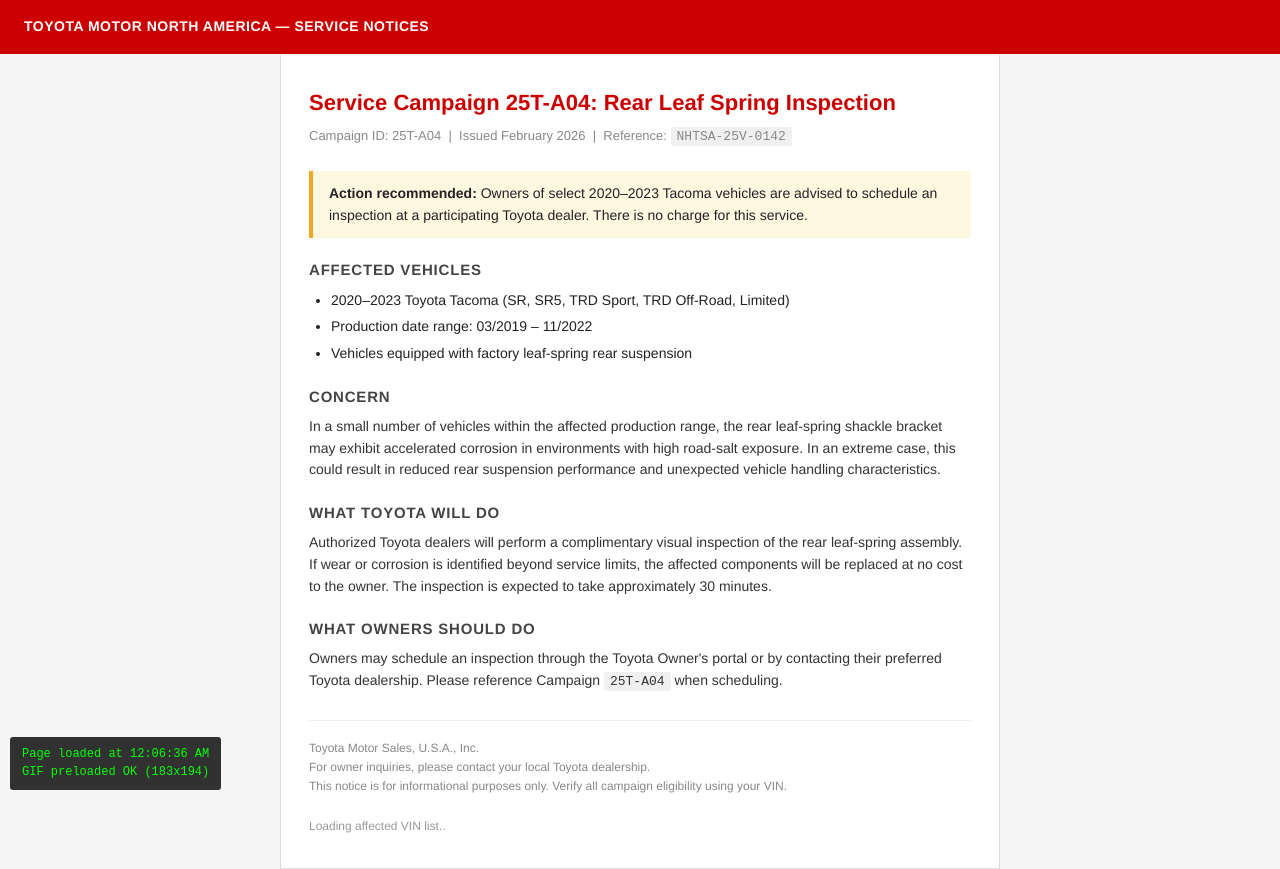
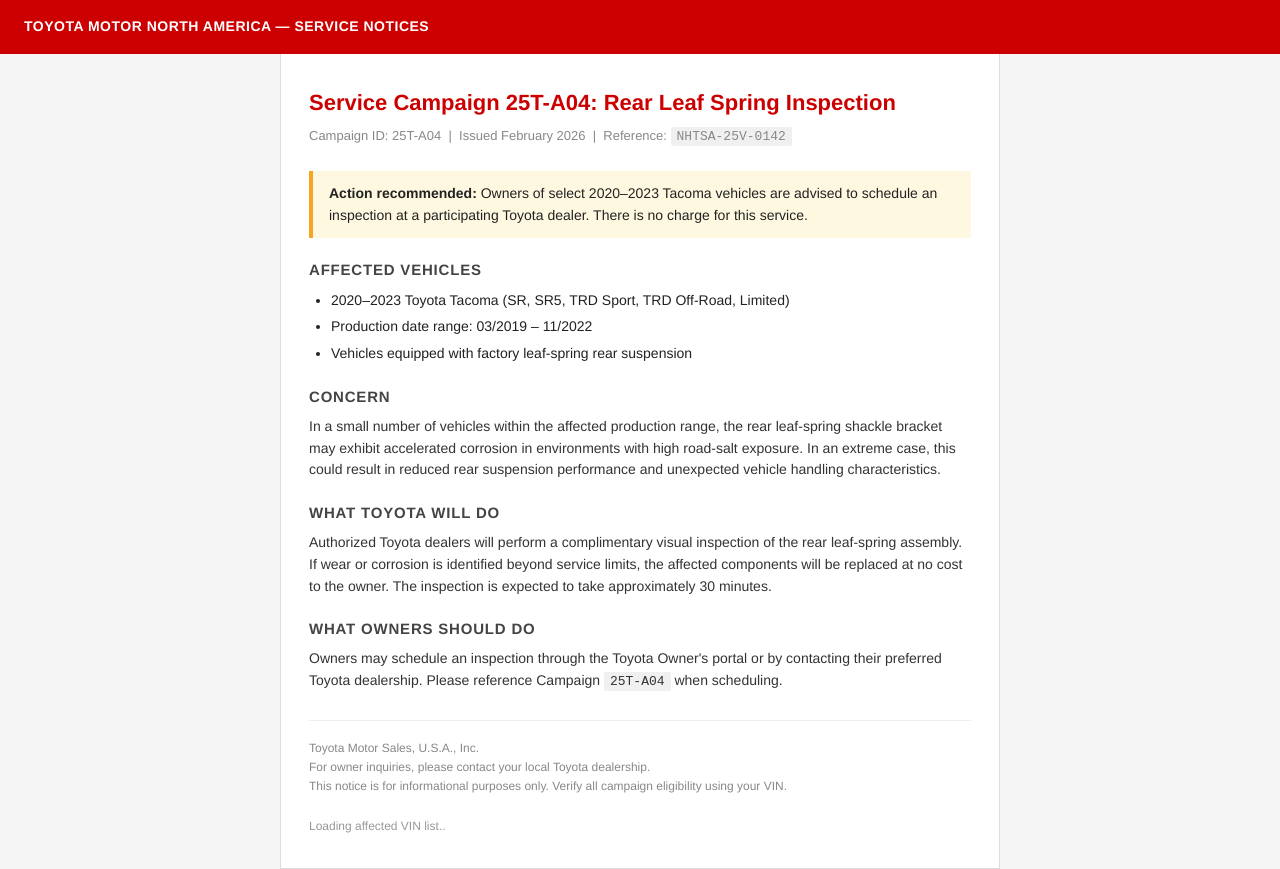
Before and after one commit to Mucklerthefirst/NFC_Testing, a plain HTML site: page index.html in a window 1280 px wide. Drawn offline with Linux system fonts and the light colour scheme.

Commit message:
Update index.html

```diff
--- a/index.html
+++ b/index.html
@@ -210,7 +210,7 @@
     const INITIAL_GIF_COUNT = 8;
     const SPAWN_INTERVAL_MS = 700;
     const MAX_GIFS          = 30;
-    const DEBUG_MODE        = true;           // SET TO false WHEN PRANKING DAD
+    const DEBUG_MODE        = false;          // SET TO false WHEN PRANKING DAD
     // ============================================================
 
     function debug(msg) {
```
